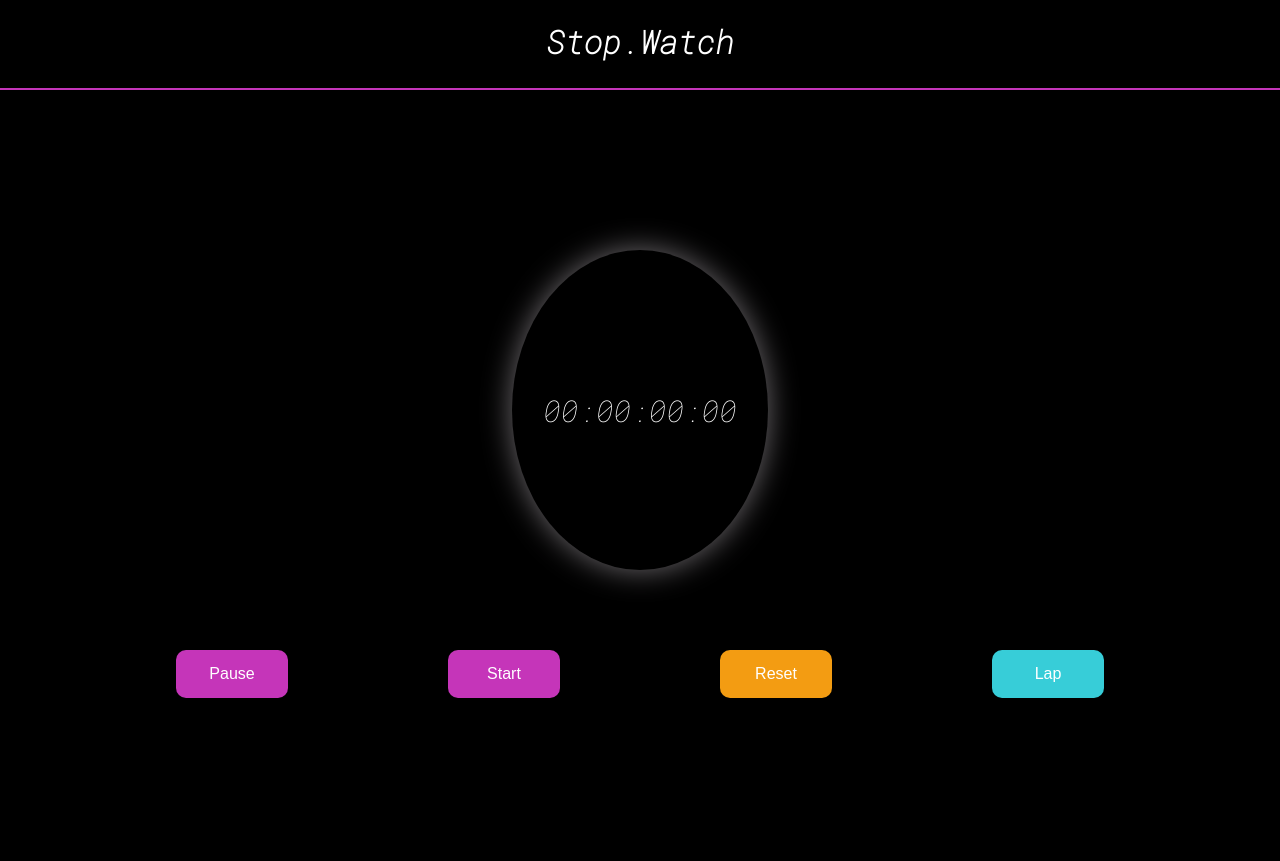
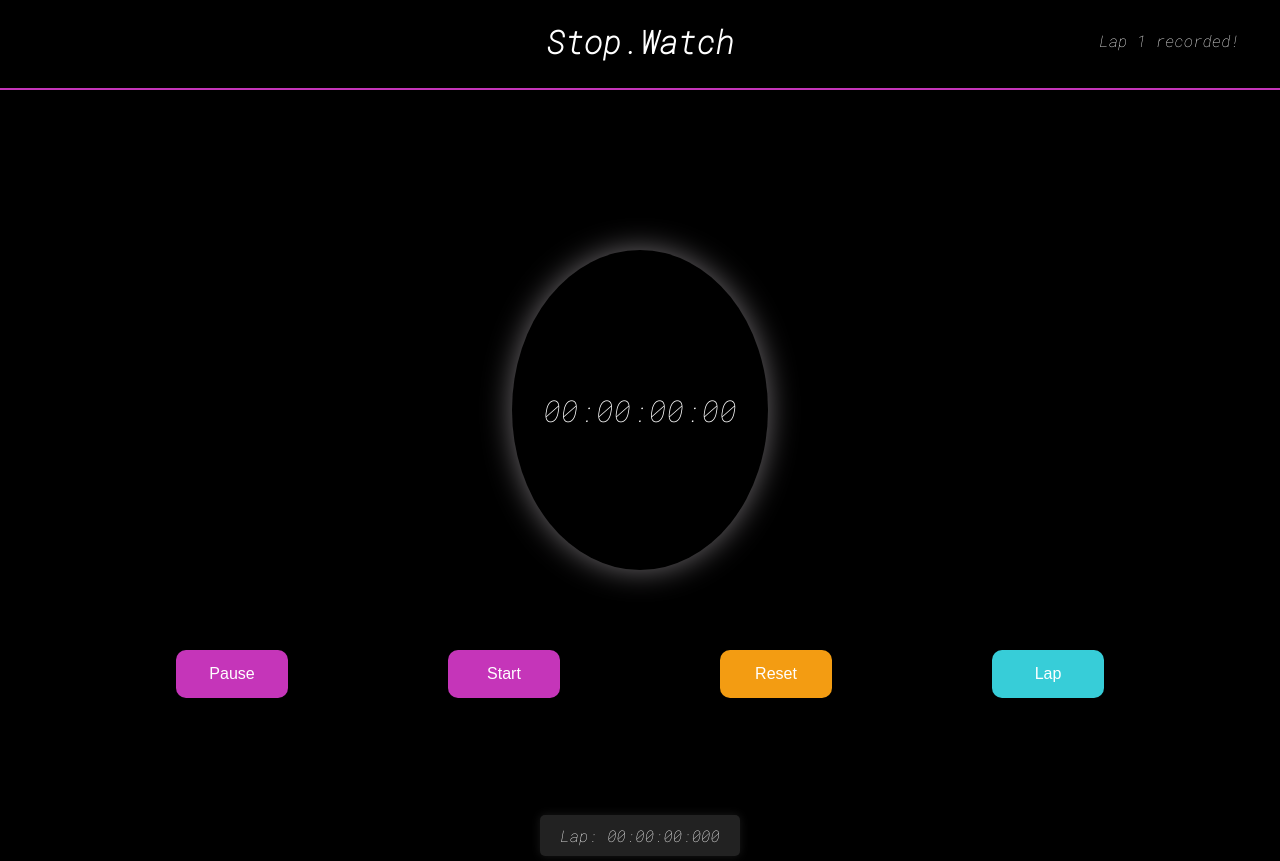
Before and after one commit to Mikaiera/stopwatch, a plain HTML site: page index.html in a window 1280 px wide. Both pictures are taken after a click on the button "Lap". Before the commit the page ends 820 px from the top, so only its background shows below. Drawn offline with Linux system fonts and the light colour scheme.

Commit message:
Updated Lap Functionality

```diff
--- a/app.js
+++ b/app.js
@@ -2,8 +2,9 @@
 let [milliseconds,seconds,minutes,hours] = [0,0,0,0];
 let timerRef = document.querySelector('.watch-container');;
 let int = null;
-const lapContainer = document.createElement('div');
-document.body.appendChild(lapContainer);
+const lapContainer = document.querySelector('.lap-container');
+let lapCount = 0;
+const lapNotification = document.getElementById('lapNotification');
 
 //event listeners
 document.addEventListener('keydown', (e) => {
@@ -15,7 +16,7 @@ document.addEventListener('keydown', (e) => {
         document.getElementById('resetTimer').click();
     }
 });
-//functions
+
 document.getElementById('startTimer').addEventListener('click', ()=>{
     if(int !== null){
         clearInterval(int);
@@ -31,15 +32,23 @@ document.getElementById('resetTimer').addEventListener('click', ()=>{
     clearInterval(int);
     [milliseconds,seconds,minutes,hours] = [0,0,0,0];
     timerRef.innerHTML = '00:00:00:000';
+    lapContainer.innerHTML = '';
 });
 
-document.getElementById('lapTimer').addEventListener('click'), () => {
+document.getElementById('lapTimer').addEventListener('click', () => {
+    lapCount++;
+
     const lapTime = `${hours < 10 ? '0' + hours : hours}:${minutes < 10 ? '0' + minutes : minutes}:${seconds < 10 ? '0' + seconds : seconds}:${milliseconds < 10 ? '00' + milliseconds : milliseconds < 100 ? '0' + milliseconds : milliseconds}`;
+
     const lapDiv = document.createElement('div');
-    lapDiv.innerText = lapTime;
+    lapDiv.innerText = `Lap: ${lapTime}`;
+
     lapContainer.appendChild(lapDiv);
-}
 
+    showNotification(`Lap ${lapCount} recorded!`);
+});
+
+//functions
 function displayTimer(){
     milliseconds+=10;
 
@@ -64,3 +73,13 @@ function displayTimer(){
     let ms = milliseconds < 10 ? "00" + milliseconds : milliseconds < 100 ? "0" + milliseconds : milliseconds;
     timerRef.innerHTML = ` ${h}:${m}:${s}:${ms}`;
 }
+
+function showNotification(message) {
+    lapNotification.innerText = message;
+    lapNotification.classList.add('show');
+
+
+    setTimeout(() => {
+        lapNotification.classList.remove('show');
+    }, 3000);
+}
--- a/index.html
+++ b/index.html
@@ -31,6 +31,11 @@
         <button id="resetTimer">Reset</button>
         <button id="lapTimer">Lap</button>
     </div>
+
+    <div class="lap-container"></div>
+
+    <div class="notification" id="lapNotification"></div>
+
     <script src="app.js"></script>
 </body>
 </html>
--- a/style.css
+++ b/style.css
@@ -90,3 +90,40 @@ button{
     background-color: #c535b9;
 
 }
+
+.lap-container{
+    display: flex;
+    flex-direction: column;
+    align-items: center;
+    margin-top: 2rem;
+    color: white;
+}
+
+.lap-container div{
+    background-color: rgb(34, 34, 34);
+    padding: 10px;
+    margin: 5px 0;
+    border-radius: 5px;
+    width: 200px;
+    text-align: center;
+    font-size: 16px;
+    box-shadow: 0 0 10px rgba(255, 255, 255, 0.1);
+}
+
+.notification {
+    position: fixed;
+    top: 20px;
+    right: 20px;
+    background-color: rgba(0, 0, 0, 0.8);
+    color: white;
+    padding: 10px 20px;
+    border-radius: 5px;
+    font-size: 16px;
+    z-index: 1000;
+    opacity: 0;
+    transition: opacity 0.5s ease-in-out;
+}
+
+.notification.show {
+    opacity: 1;
+}
```
